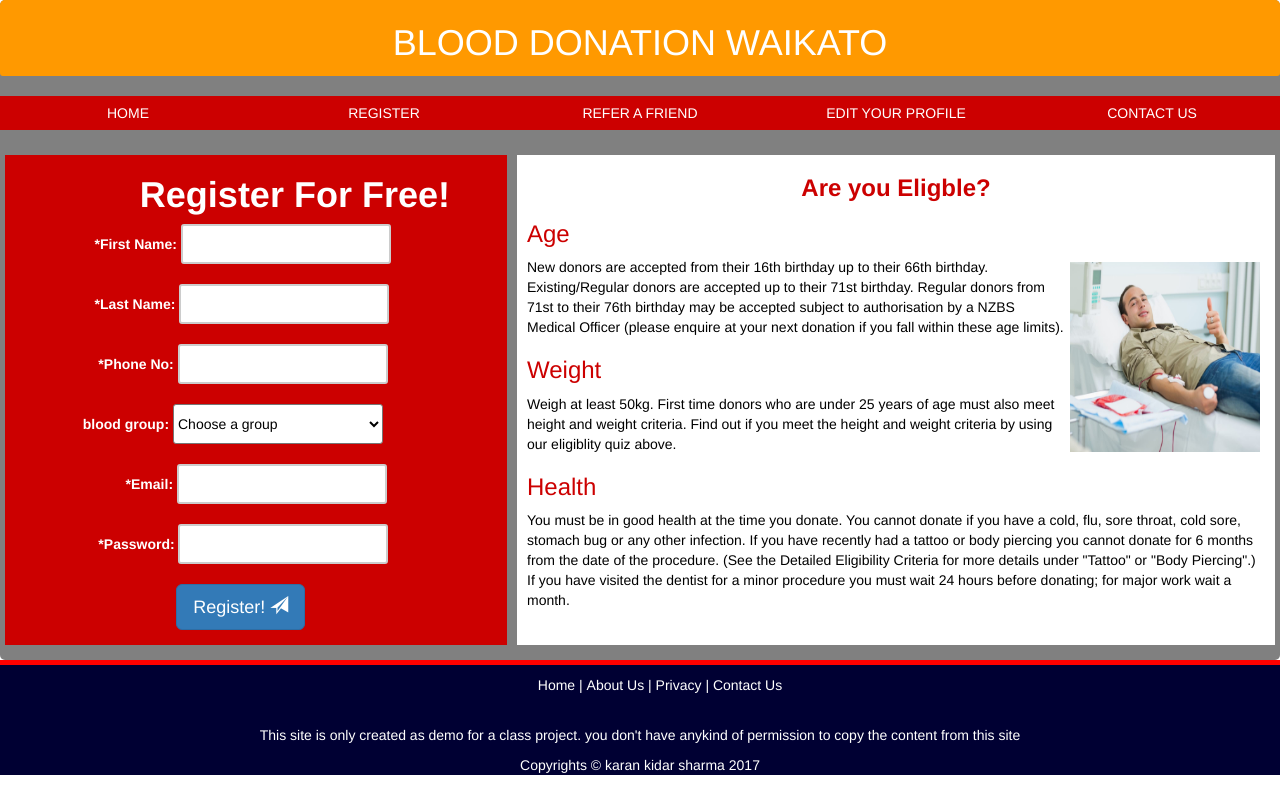
After one commit to karankidarsharma/blood_donation, a PHP site: page /register.php in a window 1280 px wide. The commit adds this page. Run offline with PHP 8.4, Linux system fonts and the light colour scheme.

Commit message:
refer, register

```diff
--- a/div.css
+++ b/div.css
@@ -1,13 +1,13 @@
 .div1 {
-	width:90%;
-	border:6px solid white;
-	background-color:white;
+	width:100%;
+
+	background-color:grey;
 	text-align: center;
 	float: center;
 	margin: auto;
 	border-radius: 5px;
-	height: 220%;
     padding-bottom: 10px;
+    overflow: auto;
 
 
 }
@@ -16,10 +16,10 @@
     width:33%;
     margin: right;
     float: left;
-    background-color:#d9534f;
+    background-color:#666666;
     color: white;
     border-radius: 5px;
-    border:3px solid white;
+    border:3px solid grey;
     height: 400px;
 }
 
@@ -30,7 +30,7 @@
     background-color:white;
     color: white;
     border-radius: 5px;
-    border:1px solid #f2f2f2;
+
     height: 400px;
 }
 .div4{
@@ -38,7 +38,7 @@
     margin: right;
     float: left;
     background-color:white;
-    color: white;
+    color: black;
     border-radius: 5px;
     border:2px solid #d6d6d6;
     height: 650px;
@@ -46,9 +46,45 @@
 
 
 }
-.div{
+.div6{
   width: 100%;
   position: fixed;
   background-color: red;
 
 }
+.div7{
+  width: 40%;
+  overflow: auto;
+  background-color:#cc0000;
+  min-height: 500px;
+  color: white;
+  padding-left: 1cm;
+  text-align: left;
+  border: 5px solid grey;
+  border-radius: 5px;
+ float: left;
+
+
+}
+.div8{
+    width:60%;
+    color: black;
+    min-height: 500px;
+    background-color: white;
+    float: left;
+    border: 5px solid grey;
+    text-align: left;
+    padding-left: 10px;
+    padding-right: 10px;
+  }
+  .div9{
+    width:60%;
+    color: black;
+    min-height: 632px;
+    background-color: white;
+    float: left;
+    border: 5px solid grey;
+    text-align: left;
+    padding-left: 10px;
+    padding-right: 10px;
+  }
--- a/index.css
+++ b/index.css
@@ -1,10 +1,10 @@
 header {
 
 width:100%;
-background-color:#d9534f;
+background-color:#ff9900;
 color: white;
 border-radius: 3px;
-border: 3px solid #d9534f;
+border: 3px solid #ff9900;
 text-align: center;
 font-family: Helvetica;
 }
@@ -23,26 +23,51 @@ li{
 a{
 
 	color: white;
+    text-decoration: none;
+
 }
 
 input[type=text] {
-    width: 191px;
+    width: 210px;
     color: black;
     height: 40px;
-    box-sizing: border-box;
     border: 2px solid #ccc;
     border-radius: 3px;
     font-size: 16px;
-    background-position: 10px 10px;
-    background-repeat: no-repeat;
-    padding: 12px 20px 12px 40px;
-    -webkit-transition: width 0.4s ease-in-out;
-    transition: width 0.4s ease-in-out;
 }
+
+input[type=email] {
+    width: 210px;
+    color: black;
+    height: 40px;
+    border: 2px solid #ccc;
+    border-radius: 3px;
+    font-size: 16px;
+}
+
+input[type=password] {
+    width: 210px;
+    color: black;
+    height: 40px;
+    border: 2px solid #ccc;
+    border-radius: 3px;
+    font-size: 16px;
+}
+
+.hover{
+
+    background-color:#cc0000;
+}
+
+
+
+
+
+
 
 .select{
 
-	width: 191px;
+	width: 210px;
 	height: 40px;
 	color:black;
 	border-radius:3px;
@@ -65,7 +90,7 @@ input[type=text] {
 
 
     text-align: center;
-    color: grey;
+    color: black;
     font-family: Helvetica;
     padding: 10px;
 }
@@ -79,13 +104,19 @@ input[type=text] {
     padding-right: 10px;
     border-radius: 5px;
 }
+.img4{
+     width: 200px;
+     height: 200px;
+     float: right;
+     padding: 5px;
+     border-radius: 5px;
+}
 .f1{
     border-top: 5px solid red;
     color: white;
     width: 100%;
     height: 115px;
     background-color: #000033;
-    position:fixed;
    left:0px;
    bottom:0px;
    text-align: center;
--- /dev/null
+++ b/register.php
@@ -0,0 +1,132 @@
+<div class="div1">
+<html>
+<title>blood</title>
+<meta charset="utf-8">
+  <meta name="viewport" content="width=device-width, initial-scale=1">
+
+<head>
+  <link rel="stylesheet" href="bootstrap/css/bootstrap.min.css">
+  <script src="bootstrap/js/jquery.min.js"></script>
+  <script src="bootstrap/js/bootstrap.min.js"></script>
+  <link rel="stylesheet" href="index.css">
+  <link rel="stylesheet" href="div.css">
+
+
+</head>
+
+<header>
+
+<h1>BLOOD DONATION WAIKATO</h1>
+
+</header></br>
+<div class="btn-group btn-group-justified">
+<nav>
+
+<div class="btn-group btn-group-justified hover">
+  <a href="index.php" class="btn ">HOME</a>
+  <a href="register.php" class="btn ">REGISTER</a>
+  <a href="refer.php" class="btn ">REFER A FRIEND</a>
+  <a href="profile.php" class="btn ">EDIT YOUR PROFILE</a>
+  <a href="contact.php" class="btn ">CONTACT US</a>
+
+</nav>
+</div>
+</br>
+<div class="div7">
+  <ul>
+  <form action="register1.php" method="post" class="form-horizontal">
+  <h1 style="text-align:center;"> <strong>Register For Free!</strong></h1>
+
+   &nbsp&nbsp <li> <label for="text">*First Name:</label>
+    <input type="text" name="text1"></li>
+  </br>
+   </br>
+   &nbsp&nbsp&nbsp<li><label for="text">*Last Name:</label>
+    <input type="text" name="text2"></li>
+  </br>
+   </br>
+  &nbsp&nbsp&nbsp <li> <label for="text">*Phone No:</label>
+    <input type="text" name="text3"></li>
+  </br>
+   </br>
+   <li><label for="select2">blood group:</label>
+    <select name="Select2" class="select" id="select2" >
+              <option value="Choose a group">Choose a group</option>
+              <option value="a">a</option>
+              <option value="a+ve">a+ve</option>
+              <option value="a-ve">a-ve</option>
+              <option value="b">b</option>
+              <option value="b+ve">b+ve</option>
+              <option value="b-ve">b-ve</option>
+              <option value="ab">ab</option>
+              <option value="ab+ve">ab+ve</option>
+              <option value="o">o</option>
+              <option value="o+ve">o+ve</option>
+              <option value="o-ve">o-ve</option>
+              <option value="ab-ve">ab-ve</option>
+              </select></li>
+            </br>
+            </br>
+
+   &nbsp&nbsp&nbsp&nbsp&nbsp&nbsp&nbsp&nbsp&nbsp&nbsp<li> <label for="email">*Email:</label>
+    <input type="email" name="email"></li>
+ </br>
+  </br>
+
+    &nbsp&nbsp&nbsp&nbsp<li><label for="pwd">*Password:</label>
+    <input type="password" name="password" ></li>
+  </br>
+</br>
+
+&nbsp&nbsp&nbsp&nbsp&nbsp&nbsp&nbsp&nbsp&nbsp&nbsp&nbsp&nbsp&nbsp&nbsp&nbsp&nbsp&nbsp&nbsp&nbsp&nbsp&nbsp&nbsp&nbsp
+<button type="submit" class="btn btn-primary btn-lg" >Register!&nbsp<span class="glyphicon glyphicon-send"></span></button>
+</ul>
+</form>
+</div>
+<div class="div8">
+<h3 style="color:#cc0000; text-align:center;"><strong>Are you Eligble?</strong></h3>
+<p>
+<h3 style="color:#cc0000;">Age</h3>
+<img src="image/i1.jpg" class="img4">
+New donors are accepted from their 16th birthday up to their 66th birthday.
+Existing/Regular donors are accepted up to their 71st birthday.
+Regular donors from 71st to their 76th birthday may be accepted subject to authorisation by a NZBS Medical Officer (please enquire at your next donation if you fall within these age limits).
+
+<h3 style="color:#cc0000;">Weight</h3>
+
+Weigh at least 50kg.
+First time donors who are under 25 years of age must also meet height and weight criteria. Find out if you meet the height and weight criteria by using our eligiblity quiz above.
+
+<h3 style="color:#cc0000;">Health</h3>
+
+You must be in good health at the time you donate.
+You cannot donate if you have a cold, flu, sore throat, cold sore, stomach bug or any other infection.
+If you have recently had a tattoo or body piercing you cannot donate for 6 months from the date of the procedure. (See the Detailed Eligibility Criteria  for more details under "Tattoo" or "Body Piercing".)
+If you have visited the dentist for a minor procedure you must wait 24 hours before donating; for major work wait a month.
+
+
+
+</p>
+
+</div>
+</div>
+<footer class="f1">
+<ul>
+<li><a href="index.php">Home  |</a></li>
+<li><a href="about.php">About Us  |</a></li>
+<li><a href="privacy.php">Privacy  |</a></li>
+<li><a href="contact.php">Contact Us</a></li>
+
+</ul>
+</br>
+<p>This site is only created as demo for a class project.
+  you don't have anykind of permission to copy the content from this site</p>
+  <p>Copyrights &copy karan kidar sharma 2017</p>
+
+</div>
+
+
+
+
+</footer>
+</html>
```
Also changed, not shown: index.php (+13 -18 lines), refer.php (added, +100 -0 lines), image/i1.jpg (added).
